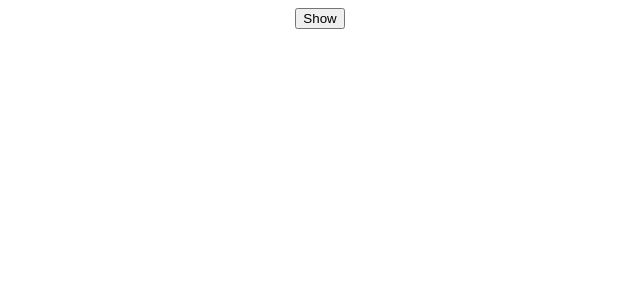
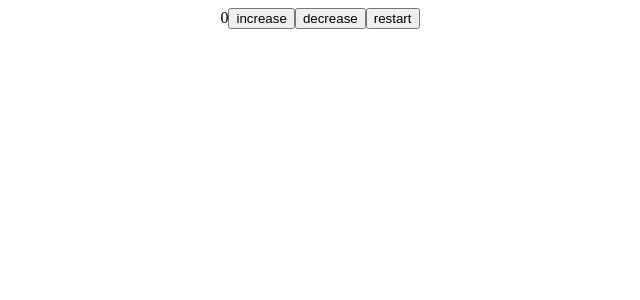
Before and after one commit to RSTCMGZ/LearnReactCourse, a React (Create React App) app: page / in a window 1280 px wide. Shown: the top 300 px of the page, without its empty margins (320-960 px from the left). Built offline with nearby package versions, Linux system fonts and the light colour scheme.

Commit message:
use-useCount-for-countProject

```diff
--- a/src/App.js
+++ b/src/App.js
@@ -1,6 +1,8 @@
 import { useState, useContext, useEffect } from "react";
 import "./App.css";
-import { useToggle } from "./useToggle";
+// import { useToggle } from "./useToggle";
+// import { Cat } from "./Cat";
+import { useCount } from "./useCount";
 // import { BrowserRouter as Router, Routes, Route, Link } from "react-router-dom"
 // import { BrowserRouter as Router, Routes, Route, Form } from "react-router-dom"
 // import { User } from "./User"
@@ -265,16 +267,29 @@ import { useToggle } from "./useToggle";
 //     </div>
 //   )
 // }
+// //! Exaple 13
+// function App() {
+//     const { state: isVisible, toggle } = useToggle()
+//     return (
+//         <div className="App">
+//             <button onClick={toggle} >
+
+//                 {isVisible ? "Hide" : "Show"}
+//             </button>
+//             {isVisible && <h1>Hidden text</h1>}
+//         </div>
+//     )
+// }
+
 //! Exaple 13
 function App() {
-    const { state: isVisible, toggle } = useToggle()
+    const { count, increase, decrease, restart } = useCount()
     return (
         <div className="App">
-            <button onClick={toggle} >
-
-                {isVisible ? "Hide" : "Show"}
-            </button>
-            {isVisible && <h1>Hidden text</h1>}
+            {count}
+            <button onClick={increase}>increase</button>
+            <button onClick={decrease}>decrease</button>
+            <button onClick={restart}>restart</button>
         </div>
     )
 }
--- /dev/null
+++ b/src/Cat.js
@@ -0,0 +1,14 @@
+import { useGetCat } from "./useGetCat"
+import { useQuery } from "@tanstack/react-query";
+
+export const Cat = () => {
+    const { data, isCatLoading, refetchData } = useGetCat()
+    if (isCatLoading) return <h1>loading...</h1>
+
+    return (
+        <div>
+            <button onClick={refetchData}>refetch</button>
+            <h1>{data?.fact}</h1>
+        </div>
+    )
+}
--- a/src/index.js
+++ b/src/index.js
@@ -1,6 +1,7 @@
 import React from 'react';
 import ReactDOM from 'react-dom/client';
 import App from './App';
+// import { Cat } from './Cat';
 // import Planets from "./planets"
 // import Excercise from "./Excercise"
 
@@ -9,6 +10,7 @@ root.render(
   <div>
     <React.StrictMode>
       <App />
+      {/* <Cat /> */}
       {/* <Excercise /> */}
       {/* <Planets /> */}
     </React.StrictMode>
--- /dev/null
+++ b/src/useCount.js
@@ -0,0 +1,15 @@
+import { useState } from "react"
+
+export const useCount = (initialVal = 0) => {
+    const [count, setCount] = useState(initialVal)
+    const increase = () => {
+        setCount((prev) => prev + 1)
+    }
+    const decrease = () => {
+        setCount((prev) => prev - 1)
+    }
+    const restart = () => {
+        setCount(0)
+    }
+    return { count, increase, decrease, restart }
+}
```
Also changed, not shown: src/useGetCat.js (added, +20 -0 lines).
